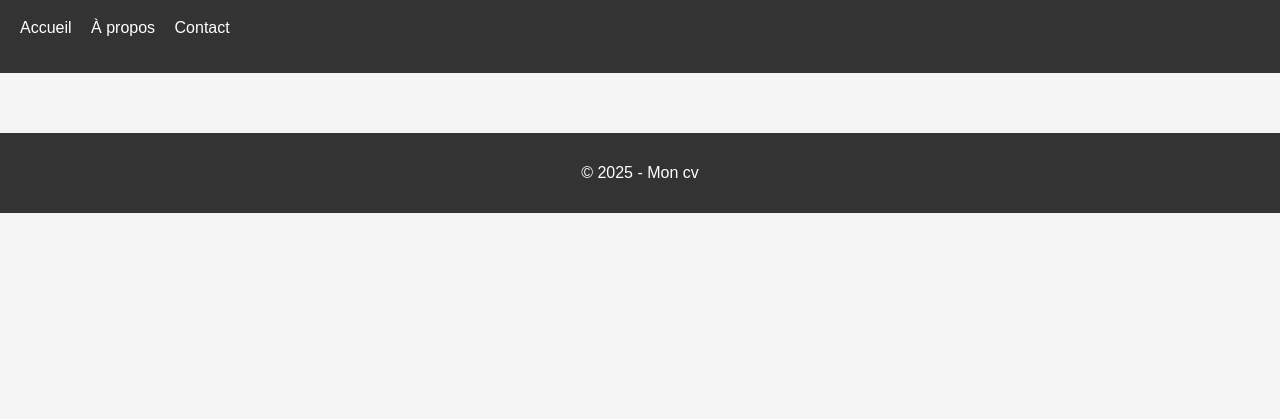
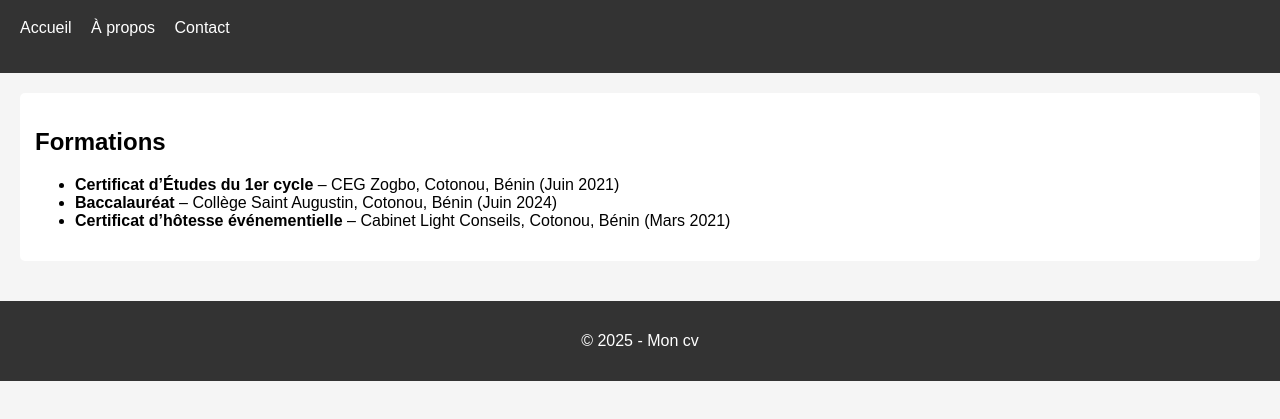
Before and after one commit to t7cknp8psn-code/mon-cv, a plain HTML site: page index.html in a window 1280 px wide. Shown: the part 81-500 px from the top of the page. Drawn offline with Linux system fonts and the light colour scheme.

Commit message:
mise en place de la section formations

```diff
--- a/index.html
+++ b/index.html
@@ -22,7 +22,24 @@
     </header>
 
     <main>
-
+         <!-- Formations -->
+        <section>
+            <h2>Formations</h2>
+            <ul>
+                <li>
+                    <strong>Certificat d’Études du 1er cycle</strong> – CEG Zogbo, Cotonou, Bénin
+                    (Juin 2021)
+                </li>
+                <li>
+                    <strong>Baccalauréat</strong> – Collège Saint Augustin, Cotonou, Bénin
+                    (Juin 2024)
+                </li>
+                <li>
+                    <strong>Certificat d’hôtesse événementielle</strong> – Cabinet Light Conseils,
+                    Cotonou, Bénin (Mars 2021)
+                </li>
+            </ul>
+        </section>
     </main>
 
     <footer>
```
